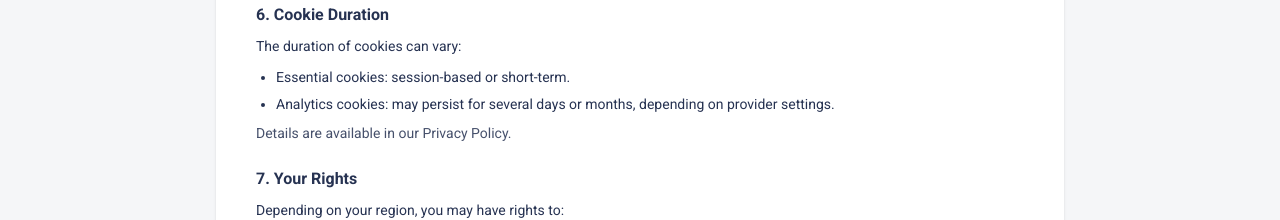
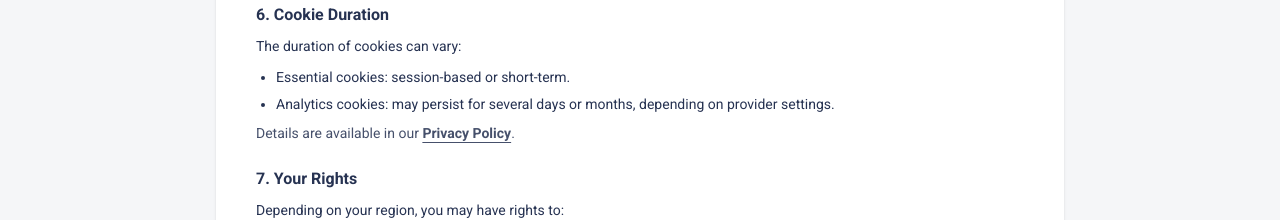
Before and after one commit to kanbanfeed/crowbar-evaltree, a Next.js app: page /evaltree/cookies in a window 1280 px wide. Shown: the part 1540-1760 px from the top of the page. Built offline with nearby package versions, Linux system fonts and the light colour scheme.

Commit message:
updating

```diff
--- a/app/evaltree/cookies/page.tsx
+++ b/app/evaltree/cookies/page.tsx
@@ -160,10 +160,11 @@ export default function CookiePolicyPage() {
               <p className="mt-2 text-sm opacity-85">
                 Details are available in our{" "}
                 <a
-                  className="hover:text-blue-400"
+                  className="underline underline-offset-4 hover:text-blue-400"
                   href="/evaltree/privacy"
-                >
+                ><b>
                   Privacy Policy
+                  </b>
                 </a>
                 .
               </p>
--- a/app/evaltree/privacy/page.tsx
+++ b/app/evaltree/privacy/page.tsx
@@ -171,7 +171,7 @@ export default function PrivacyPolicyPage() {
               <p className="mt-2">
                 See our{" "}
                 <a
-                  className="hover:text-blue-400"
+                  className="underline underline-offset-4 hover:text-blue-400"
                   href="/evaltree/cookies"
                 ><b>
                   Cookie Policy
```
